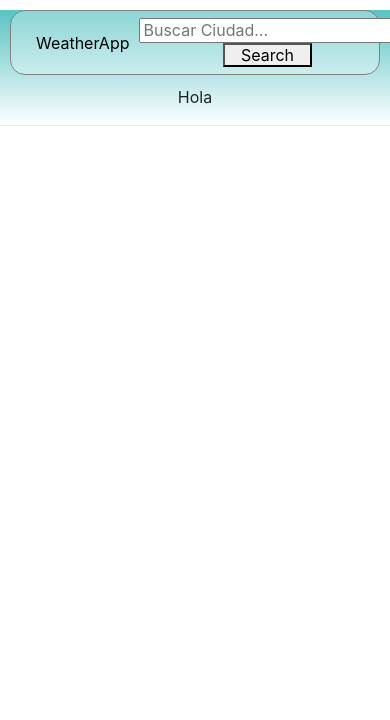
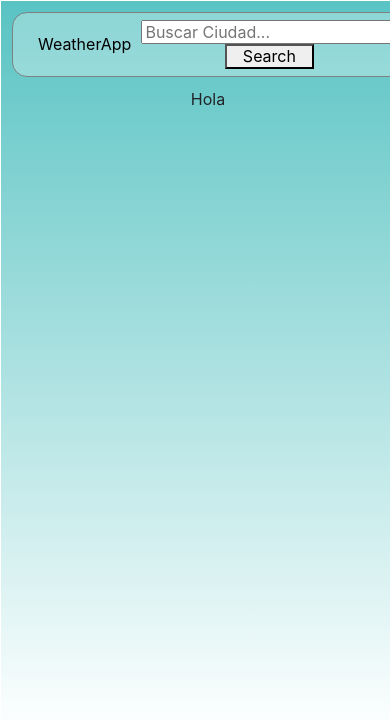
Before and after one commit to DHB1985/WeatherApp, a React (Create React App) app: page /about in a window 390 px wide. Shown: the top 720 px of the page. Built offline with nearby package versions, Linux system fonts and the light colour scheme; no server answers.

Commit message:
20211101 1510 FondoResponsive

```diff
--- a/src/components/Card.module.css
+++ b/src/components/Card.module.css
@@ -5,7 +5,7 @@
   border: 1px solid gray;
   width: 400px;
   height: 300px;
-  padding: 15px 15px;
+  padding: 5px 5px;
   margin: 10px;
   border-radius: 15px;
   background-size: cover;
@@ -13,9 +13,16 @@
   opacity: 1;
 }
 
-@media only screen and (max-width: 414) {
+@media only screen and (max-width: 414px) {
   .cardBox{
-background-color: red;
+    display: flex;
+  flex-direction: column;
+  align-items: center;
+  width: 100%;
+  height: 10%;
+  padding: 5% 5%;
+  margin: 10px;
+  border-radius: 15px;
   }
 }
 .btnClose {
--- a/src/components/CardTemp.module.css
+++ b/src/components/CardTemp.module.css
@@ -16,7 +16,6 @@
 }
 
 .value {
-    font-weight: bold;
   opacity: 1;
   padding: 1px 1px;
   margin: 1px 1px;
--- a/src/components/Cards.module.css
+++ b/src/components/Cards.module.css
@@ -3,9 +3,9 @@
     flex-direction: row;
     align-items: center;
     justify-content: center;
-    padding: 15px 15px;
+    /* padding: 15px 15px;
     margin: 10px 10px;
-    border: 1px 1px;
+    border: 1px 1px; */
     width: 50%;
     height: 50%;
 
--- a/src/containers/App.css
+++ b/src/containers/App.css
@@ -4,9 +4,12 @@
   background: linear-gradient(to bottom, #59c3c3, white);
 }
 
-@media only screen and (max-width: 100){
+@media only screen and (max-width: 300px){
   .App {
  background-color: red;
+ background: linear-gradient(to bottom, #eb08a7, white);
+ width: 414px;
+ height: 736px;
   }
 
 }
--- a/src/containers/App.js
+++ b/src/containers/App.js
@@ -70,8 +70,7 @@ function App() {
         path="/"
         render={() => <Cards cities={cities} onClose={onClose} />}
       />
-      <hr />
-    </div>
+       </div>
   );
 }
 
--- a/src/containers/App.module.css
+++ b/src/containers/App.module.css
@@ -1,14 +1,17 @@
 .App {
   text-align: center;
-    background: -prefix-linear-gradient(top, #59c3c3, white);
+
   background: linear-gradient(to bottom, #59c3c3, white);
 }
 
-  @media only screen and (max-width: 100){
+@media only screen and (max-width: 414px) {
   .App {
-   background-color: red;
+    width: 414px;
+    height: 735px;
+    padding: 0.25%;
+    border-width: thin ;
+    margin: 0.25%;
   }
-
 }
 
 .row {
```
Lines whose indentation alone changed are shown as unchanged.
